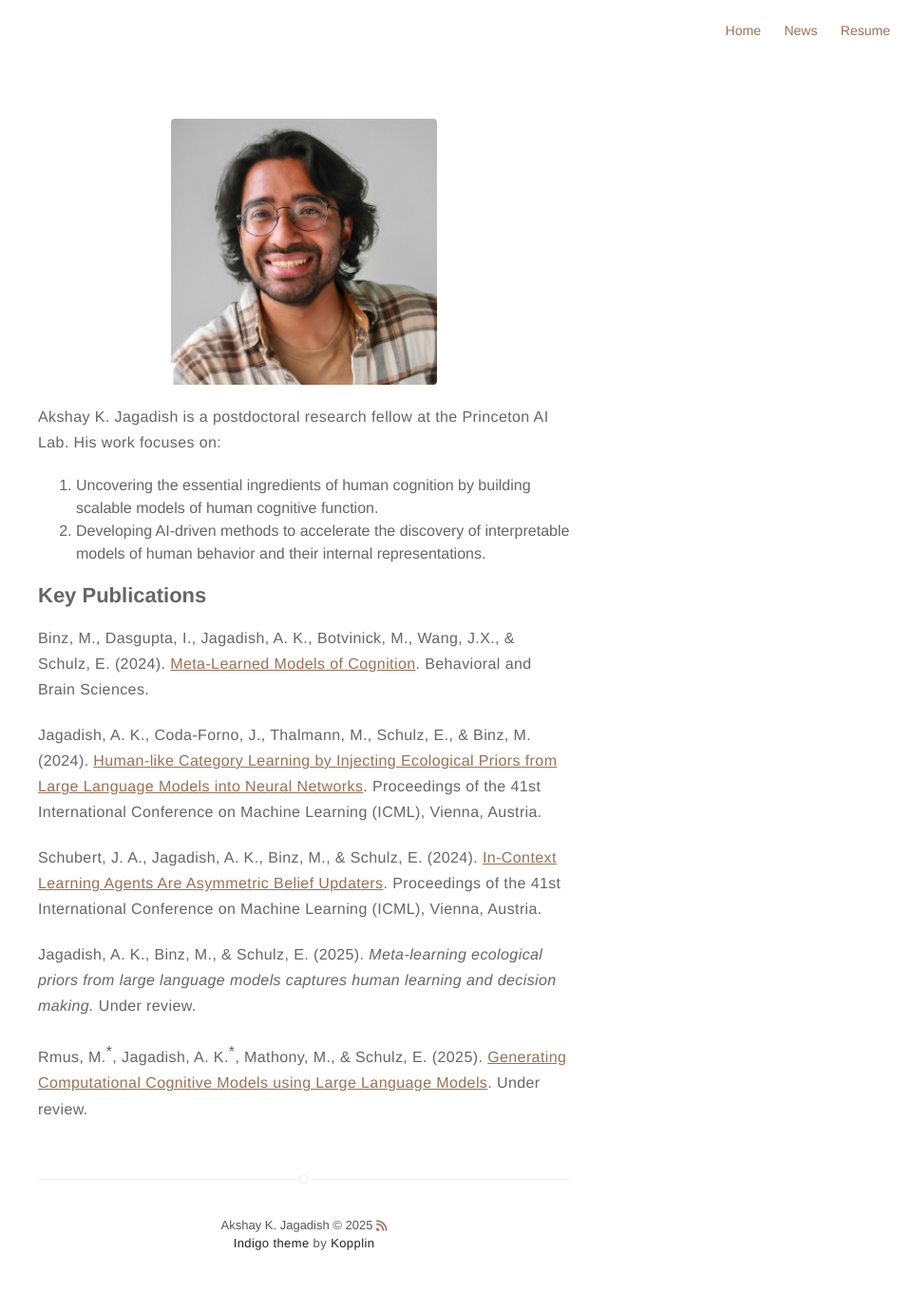
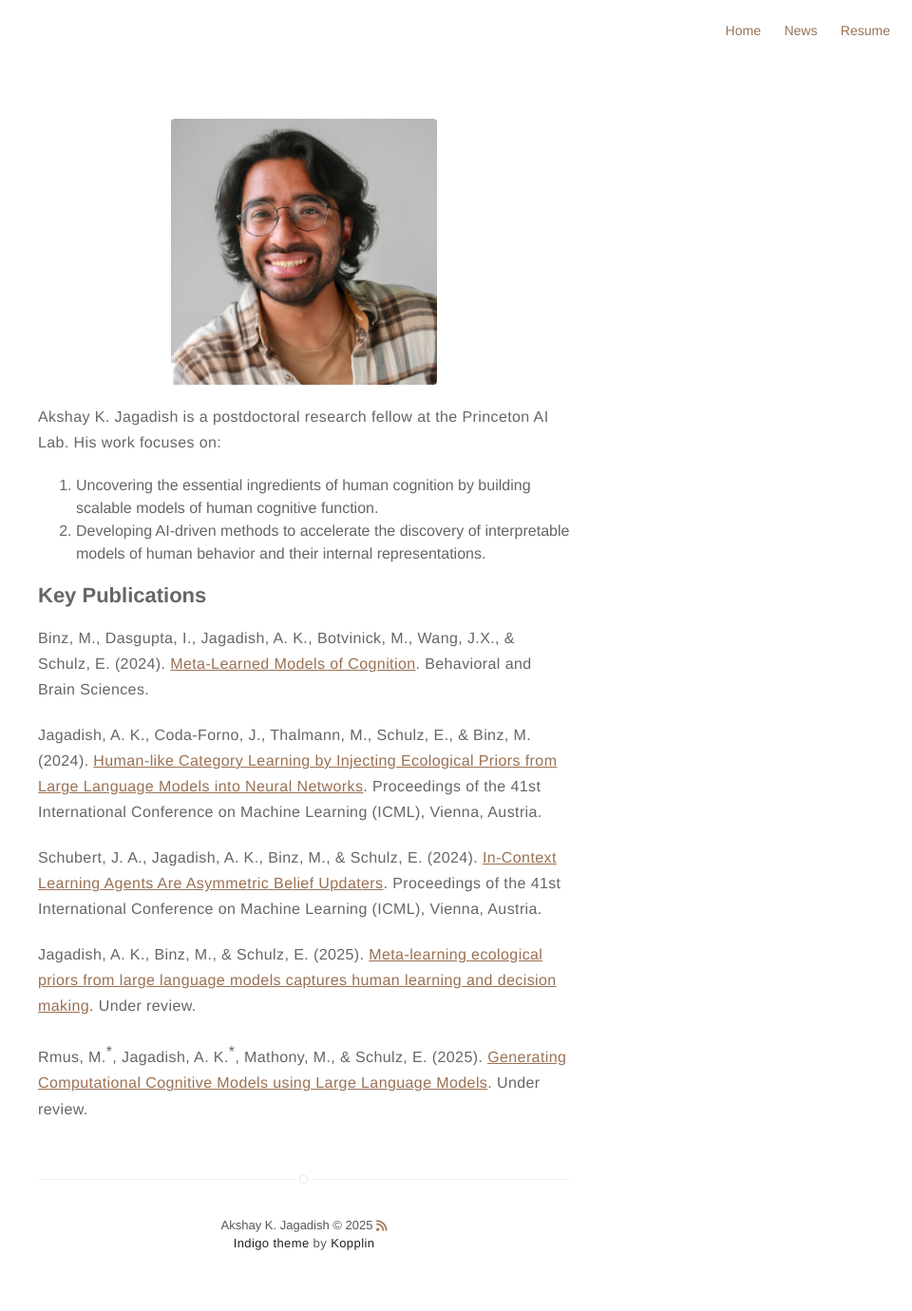
Before and after one commit to akjagadish/akjagadish.github.io, a Jekyll site: the page built from about.md, in a window 1280 px wide. Shown: the whole page at 95% size, without its empty margins (320-1280 px from the left). Built offline with Jekyll 4.4.1, drawn with Linux system fonts in a browser that asks for light colours; nearby versions of some CDN libraries.

```diff
--- a/about.md
+++ b/about.md
@@ -30,7 +30,8 @@ Proceedings of the 41st International Conference on Machine Learning (ICML), Vie
 <span style="vertical-align:-75%"></span><br>
 
 <b>Jagadish, A. K.</b>, Binz, M., & Schulz, E. (2025).
-<i>Meta-learning ecological priors from large language models captures human learning and decision making.</i> Under review.
+<a href="">Meta-learning ecological priors from large language models captures human learning and decision making</a>.
+Under review.
 <span style="vertical-align:-75%"></span><br>
 
 Rmus, M.<span style="vertical-align:super;">*</span>, <b>Jagadish, A. K.</b><span style="vertical-align:super;">*</span>, Mathony, M., & Schulz, E. (2025).
```
